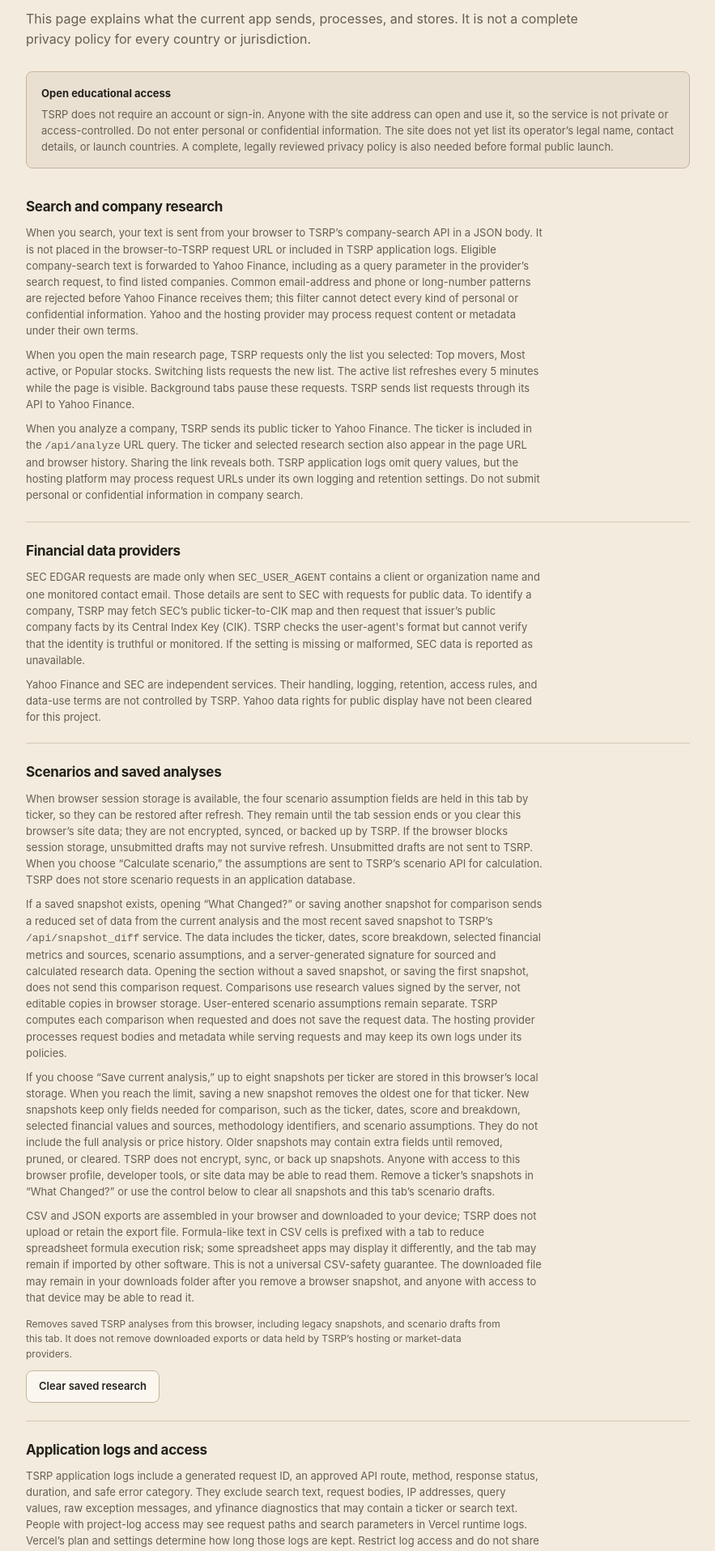
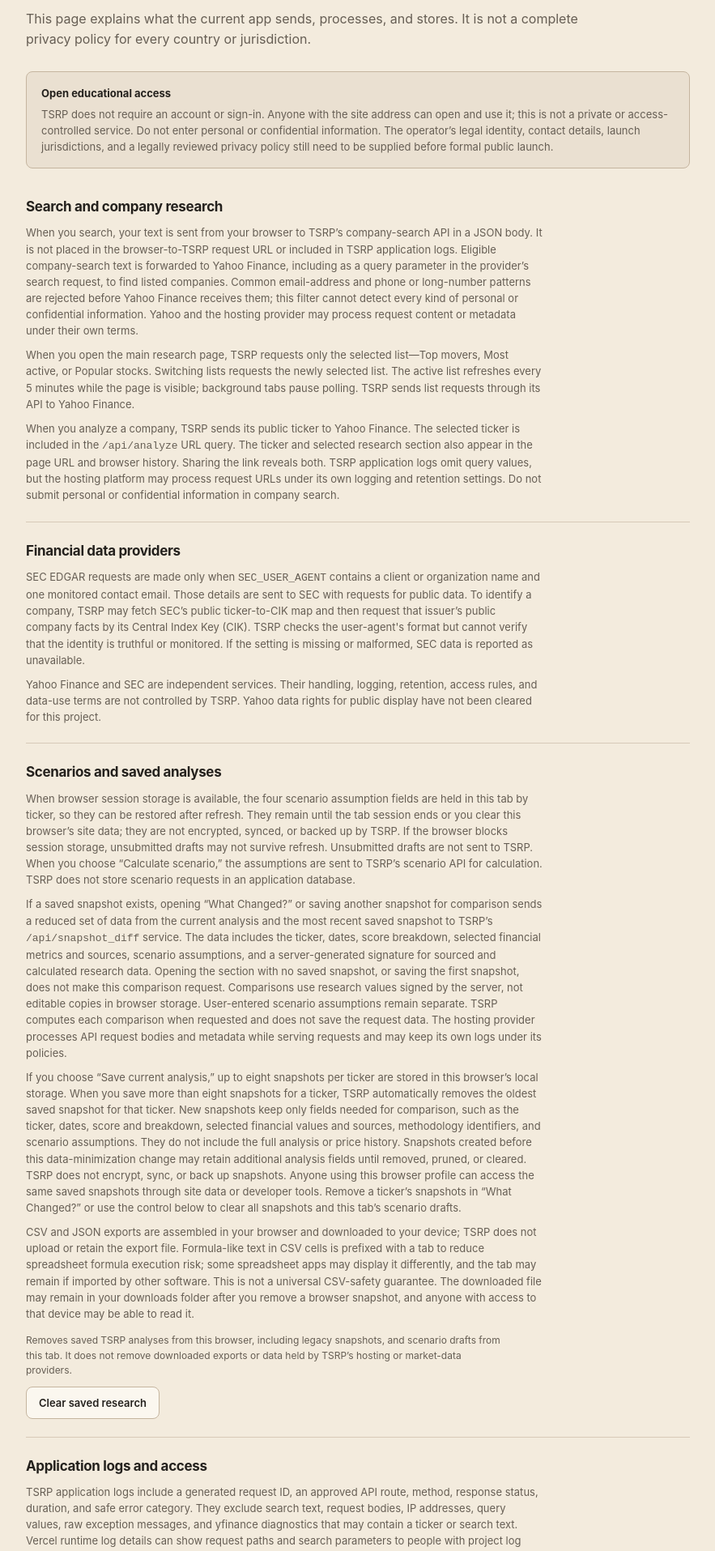
Before and after one commit to m1zhar/TSRP, a Next.js app in the folder frontend/: page /privacy in a window 1280 px wide. Shown: the part 240-2155 px from the top of the page at 81% size, without its empty margins (198-1081 px from the left). Built offline with nearby package versions, Linux system fonts and the light colour scheme.

Commit message:
Repository maintenance

```diff
--- a/frontend/app/privacy/page.tsx
+++ b/frontend/app/privacy/page.tsx
@@ -57,14 +57,14 @@ export default async function PrivacyPage({
 
         <aside className="privacy-release-notice" role="note">
           <strong>Open educational access</strong>
-          <p>TSRP does not require an account or sign-in. Anyone with the site address can open and use it, so the service is not private or access-controlled. Do not enter personal or confidential information. The site does not yet list its operator’s legal name, contact details, or launch countries. A complete, legally reviewed privacy policy is also needed before formal public launch.</p>
+          <p>TSRP does not require an account or sign-in. Anyone with the site address can open and use it; this is not a private or access-controlled service. Do not enter personal or confidential information. The operator’s legal identity, contact details, launch jurisdictions, and a legally reviewed privacy policy still need to be supplied before formal public launch.</p>
         </aside>
 
         <section className="privacy-group" aria-labelledby="privacy-search">
           <h2 id="privacy-search">Search and company research</h2>
           <p>When you search, your text is sent from your browser to TSRP’s company-search API in a JSON body. It is not placed in the browser-to-TSRP request URL or included in TSRP application logs. Eligible company-search text is forwarded to Yahoo Finance, including as a query parameter in the provider’s search request, to find listed companies. Common email-address and phone or long-number patterns are rejected before Yahoo Finance receives them; this filter cannot detect every kind of personal or confidential information. Yahoo and the hosting provider may process request content or metadata under their own terms.</p>
-          <p>When you open the main research page, TSRP requests only the list you selected: {MARKET_LIST_LABELS.movers}, {MARKET_LIST_LABELS.stocks}, or {MARKET_LIST_LABELS.popular}. Switching lists requests the new list. The active list refreshes every {MARKET_LIST_REFRESH_INTERVAL_MINUTES} minutes while the page is visible. Background tabs pause these requests. TSRP sends list requests through its API to Yahoo Finance.</p>
-          <p>When you analyze a company, TSRP sends its public ticker to Yahoo Finance. The ticker is included in the <code>/api/analyze</code> URL query. The ticker and selected research section also appear in the page URL and browser history. Sharing the link reveals both. TSRP application logs omit query values, but the hosting platform may process request URLs under its own logging and retention settings. Do not submit personal or confidential information in company search.</p>
+          <p>When you open the main research page, TSRP requests only the selected list—{MARKET_LIST_LABELS.movers}, {MARKET_LIST_LABELS.stocks}, or {MARKET_LIST_LABELS.popular}. Switching lists requests the newly selected list. The active list refreshes every {MARKET_LIST_REFRESH_INTERVAL_MINUTES} minutes while the page is visible; background tabs pause polling. TSRP sends list requests through its API to Yahoo Finance.</p>
+          <p>When you analyze a company, TSRP sends its public ticker to Yahoo Finance. The selected ticker is included in the <code>/api/analyze</code> URL query. The ticker and selected research section also appear in the page URL and browser history. Sharing the link reveals both. TSRP application logs omit query values, but the hosting platform may process request URLs under its own logging and retention settings. Do not submit personal or confidential information in company search.</p>
         </section>
 
         <section className="privacy-group" aria-labelledby="privacy-sec">
@@ -76,15 +76,15 @@ export default async function PrivacyPage({
         <section className="privacy-group" aria-labelledby="privacy-scenarios">
           <h2 id="privacy-scenarios">Scenarios and saved analyses</h2>
           <p>When browser session storage is available, the four scenario assumption fields are held in this tab by ticker, so they can be restored after refresh. They remain until the tab session ends or you clear this browser’s site data; they are not encrypted, synced, or backed up by TSRP. If the browser blocks session storage, unsubmitted drafts may not survive refresh. Unsubmitted drafts are not sent to TSRP. When you choose “Calculate scenario,” the assumptions are sent to TSRP’s scenario API for calculation. TSRP does not store scenario requests in an application database.</p>
-          <p>If a saved snapshot exists, opening “What Changed?” or saving another snapshot for comparison sends a reduced set of data from the current analysis and the most recent saved snapshot to TSRP’s <code>/api/snapshot_diff</code> service. The data includes the ticker, dates, score breakdown, selected financial metrics and sources, scenario assumptions, and a server-generated signature for sourced and calculated research data. Opening the section without a saved snapshot, or saving the first snapshot, does not send this comparison request. Comparisons use research values signed by the server, not editable copies in browser storage. User-entered scenario assumptions remain separate. TSRP computes each comparison when requested and does not save the request data. The hosting provider processes request bodies and metadata while serving requests and may keep its own logs under its policies.</p>
-          <p>If you choose “Save current analysis,” up to eight snapshots per ticker are stored in this browser’s local storage. When you reach the limit, saving a new snapshot removes the oldest one for that ticker. New snapshots keep only fields needed for comparison, such as the ticker, dates, score and breakdown, selected financial values and sources, methodology identifiers, and scenario assumptions. They do not include the full analysis or price history. Older snapshots may contain extra fields until removed, pruned, or cleared. TSRP does not encrypt, sync, or back up snapshots. Anyone with access to this browser profile, developer tools, or site data may be able to read them. Remove a ticker’s snapshots in “What Changed?” or use the control below to clear all snapshots and this tab’s scenario drafts.</p>
+          <p>If a saved snapshot exists, opening “What Changed?” or saving another snapshot for comparison sends a reduced set of data from the current analysis and the most recent saved snapshot to TSRP’s <code>/api/snapshot_diff</code> service. The data includes the ticker, dates, score breakdown, selected financial metrics and sources, scenario assumptions, and a server-generated signature for sourced and calculated research data. Opening the section with no saved snapshot, or saving the first snapshot, does not make this comparison request. Comparisons use research values signed by the server, not editable copies in browser storage. User-entered scenario assumptions remain separate. TSRP computes each comparison when requested and does not save the request data. The hosting provider processes API request bodies and metadata while serving requests and may keep its own logs under its policies.</p>
+          <p>If you choose “Save current analysis,” up to eight snapshots per ticker are stored in this browser’s local storage. When you save more than eight snapshots for a ticker, TSRP automatically removes the oldest saved snapshot for that ticker. New snapshots keep only fields needed for comparison, such as the ticker, dates, score and breakdown, selected financial values and sources, methodology identifiers, and scenario assumptions. They do not include the full analysis or price history. Snapshots created before this data-minimization change may retain additional analysis fields until removed, pruned, or cleared. TSRP does not encrypt, sync, or back up snapshots. Anyone using this browser profile can access the same saved snapshots through site data or developer tools. Remove a ticker’s snapshots in “What Changed?” or use the control below to clear all snapshots and this tab’s scenario drafts.</p>
           <p>CSV and JSON exports are assembled in your browser and downloaded to your device; TSRP does not upload or retain the export file. Formula-like text in CSV cells is prefixed with a tab to reduce spreadsheet formula execution risk; some spreadsheet apps may display it differently, and the tab may remain if imported by other software. This is not a universal CSV-safety guarantee. The downloaded file may remain in your downloads folder after you remove a browser snapshot, and anyone with access to that device may be able to read it.</p>
           <PrivacyDataControls />
         </section>
 
         <section className="privacy-group" aria-labelledby="privacy-logs">
           <h2 id="privacy-logs">Application logs and access</h2>
-          <p>TSRP application logs include a generated request ID, an approved API route, method, response status, duration, and safe error category. They exclude search text, request bodies, IP addresses, query values, raw exception messages, and yfinance diagnostics that may contain a ticker or search text. People with project-log access may see request paths and search parameters in Vercel runtime logs. Vercel’s plan and settings determine how long those logs are kept. Restrict log access and do not share sensitive logs. See <a href="https://vercel.com/docs/logs/runtime">Vercel Runtime Logs</a>. Hosting providers may also process connection metadata and request URLs under their own logging and retention settings.</p>
+          <p>TSRP application logs include a generated request ID, an approved API route, method, response status, duration, and safe error category. They exclude search text, request bodies, IP addresses, query values, raw exception messages, and yfinance diagnostics that may contain a ticker or search text. Vercel runtime log details can show request paths and search parameters to people with project log access; retention follows Vercel’s plan and settings. Restrict log access and do not share sensitive logs. See <a href="https://vercel.com/docs/logs/runtime">Vercel Runtime Logs</a>. Hosting providers may also process connection metadata and request URLs under their own logging and retention settings.</p>
           <p>The current application does not send research inputs to a generative-AI analysis provider, use an identity provider, or load a third-party analytics SDK. This does not limit the hosting or financial-data providers’ own operational logging and retention.</p>
           <p>No user account is created. The browser requests a signed API token from the same site to communicate with TSRP’s research API. That token expires after at most {API_ACCESS_TOKEN_TTL_SECONDS} seconds and is not saved in browser storage. It protects the internal browser-to-API request flow; it does not restrict who can use the site. Anyone who can access the site can request research. The hosting provider may process connection metadata and maintain its own logs.</p>
         </section>
```
